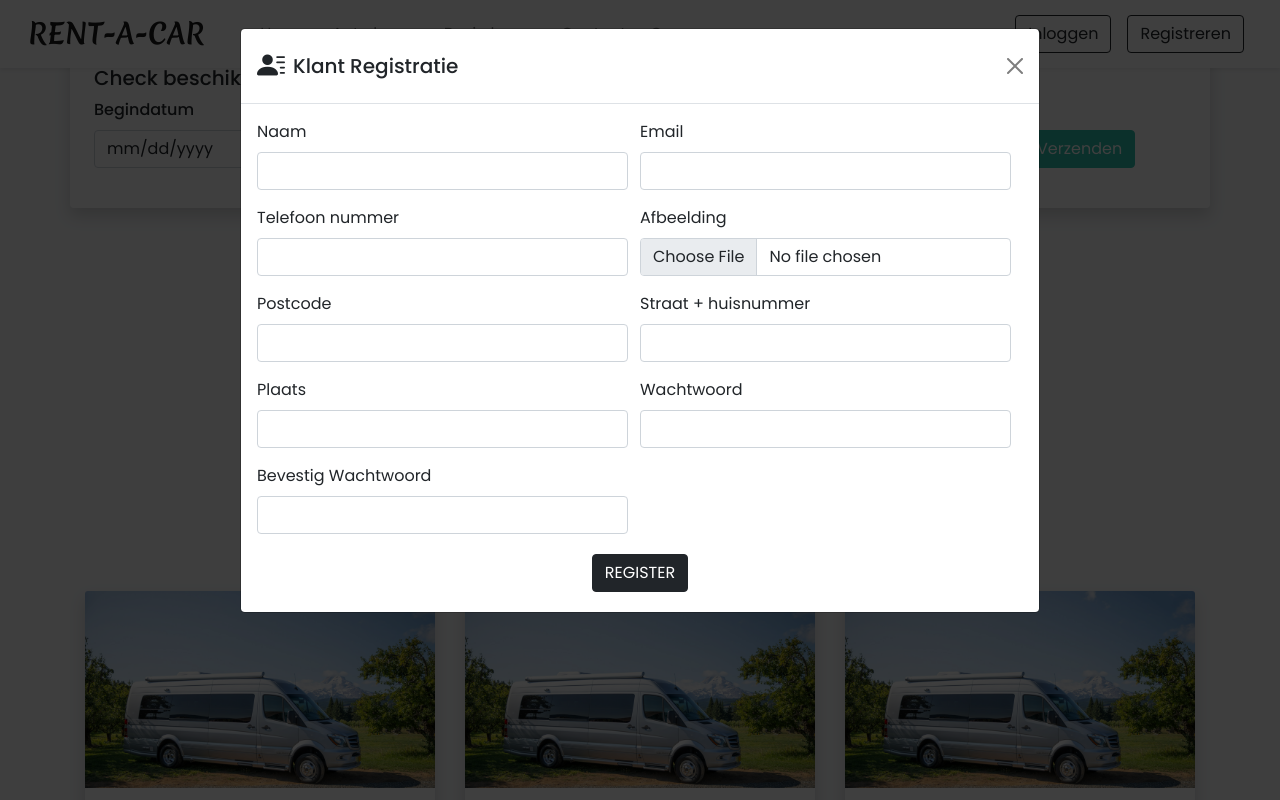
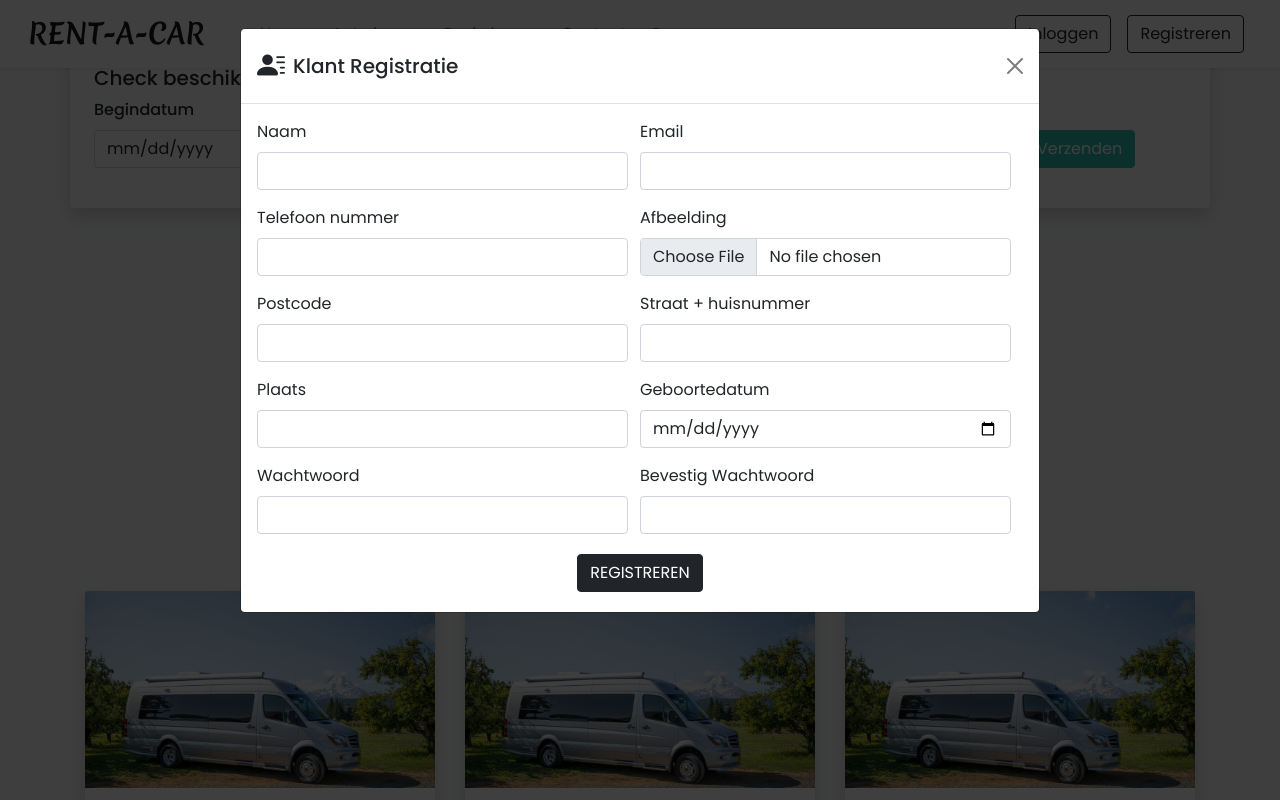
Before and after one commit to Daswart/Rent-A-Car, a PHP site: page /Rent-A-Car/ in a window 1280 px wide, after a click on "Registreren". Run offline with PHP 8.4, Linux system fonts and the light colour scheme; data that the repository does not hold is empty.

Commit message:
register customer (work-in-progress)

```diff
--- a/admin/ajax/carousel_crud.php
+++ b/admin/ajax/carousel_crud.php
@@ -35,7 +35,7 @@ if (isset($_POST['get_carousel'])) {
                 <img src="$path$row[image]" class="card-img" alt="...">
                 <div class="card-img-overlay text-end">
                     <button type="button" onclick="rem_image($row[sr_no])" class="btn btn-danger btn-sm shadow-none">
-                    <i class="bi bi-trash"></i> Delete
+                    <i class="bi bi-trash"></i> Verwijder
                     </button>
                 </div>
             </div>
--- a/admin/css/common.css
+++ b/admin/css/common.css
@@ -46,6 +46,7 @@
     position: fixed;
     top: 80px;
     right: 25px;
+    z-index: 2000;
   }
 
   #dashboard-menu {
--- a/inc/header.php
+++ b/inc/header.php
@@ -76,10 +76,10 @@
    </div>
 
    <!-- Registreren Modal -->
-   <div class="modal fade" id="registerModal" data-bs-backdrop="static" data-bs-keyboard="false" tabindex="-1" aria-labelledby="staticBackdropLabel" aria-hidden="true">
+   <div class="modal" id="registerModal" data-bs-backdrop="static" data-bs-keyboard="false" tabindex="-1" aria-labelledby="staticBackdropLabel" aria-hidden="true">
        <div class="modal-dialog modal-lg">
            <div class="modal-content">
-               <form>
+               <form id="register-form">
                    <div class="modal-header">
                        <h5 class="modal-title d-flex align-items-center">
                            <i class="bi bi-person-lines-fill fs-3 me-2"></i>
@@ -92,44 +92,48 @@
                            <div class="row">
                                <div class="col-md-6 ps-0 mb-3">
                                    <label class="form-label">Naam</label>
-                                   <input type="text" class="form-control shadow-none">
+                                   <input name="name" type="text" class="form-control shadow-none" required>
                                </div>
                                <div class="col-md-6 ps-0 mb-3">
                                    <label class="form-label">Email</label>
-                                   <input type="email" class="form-control shadow-none">
+                                   <input name="email" type="email" class="form-control shadow-none" required>
                                </div>
                                <div class="col-md-6 ps-0 mb-3">
                                    <label class="form-label">Telefoon nummer</label>
-                                   <input type="number" class="form-control shadow-none">
+                                   <input name="phonenum" type="number" class="form-control shadow-none" required>
                                </div>
                                <div class="col-md-6 ps-0 mb-3">
                                    <label class="form-label">Afbeelding</label>
-                                   <input type="file" class="form-control shadow-none">
+                                   <input name="profile" type="file" accept=".jpg, .jpeg, .png, .webp" class="form-control shadow-none" required>
                                </div>
                                <div class="col-md-6 ps-0 mb-3">
                                    <label class="form-label">Postcode</label>
-                                   <input type="text" class="form-control shadow-none">
+                                   <input name="zip-code" type=" text" class="form-control shadow-none" required>
                                </div>
                                <div class="col-md-6 ps-0 mb-3">
                                    <label class="form-label">Straat + huisnummer</label>
-                                   <input type="text" class="form-control shadow-none">
+                                   <input name="address" type="text" class="form-control shadow-none" required>
                                </div>
                                <div class="col-md-6 ps-0 mb-3">
                                    <label class="form-label">Plaats</label>
-                                   <input type="text" class="form-control shadow-none">
+                                   <input name="residence" type="text" class="form-control shadow-none" required>
+                               </div>
+                               <div class="col-md-6 ps-0 mb-3">
+                                   <label class="form-label">Geboortedatum</label>
+                                   <input name="dob" type="date" class="form-control shadow-none" required>
                                </div>
                                <div class="col-md-6 ps-0 mb-3">
                                    <label class="form-label">Wachtwoord</label>
-                                   <input type="password" class="form-control shadow-none">
+                                   <input name="pass" type="password" class="form-control shadow-none" required>
                                </div>
                                <div class="col-md-6 ps-0 mb-3">
                                    <label class="form-label">Bevestig Wachtwoord</label>
-                                   <input type="password" class="form-control shadow-none">
+                                   <input name="cpass" type="password" class="form-control shadow-none" required>
                                </div>
                            </div>
                        </div>
                        <div class="text-center my-1">
-                           <button type="submit" class="btn btn-dark shadow-none">REGISTER</button>
+                           <button type="submit" class="btn btn-dark shadow-none">REGISTREREN</button>
                        </div>
                    </div>
                </form>
```
Also changed, not shown: admin/carousel.php (+6 -6 lines), inc/footer.php (+38 -0 lines).
